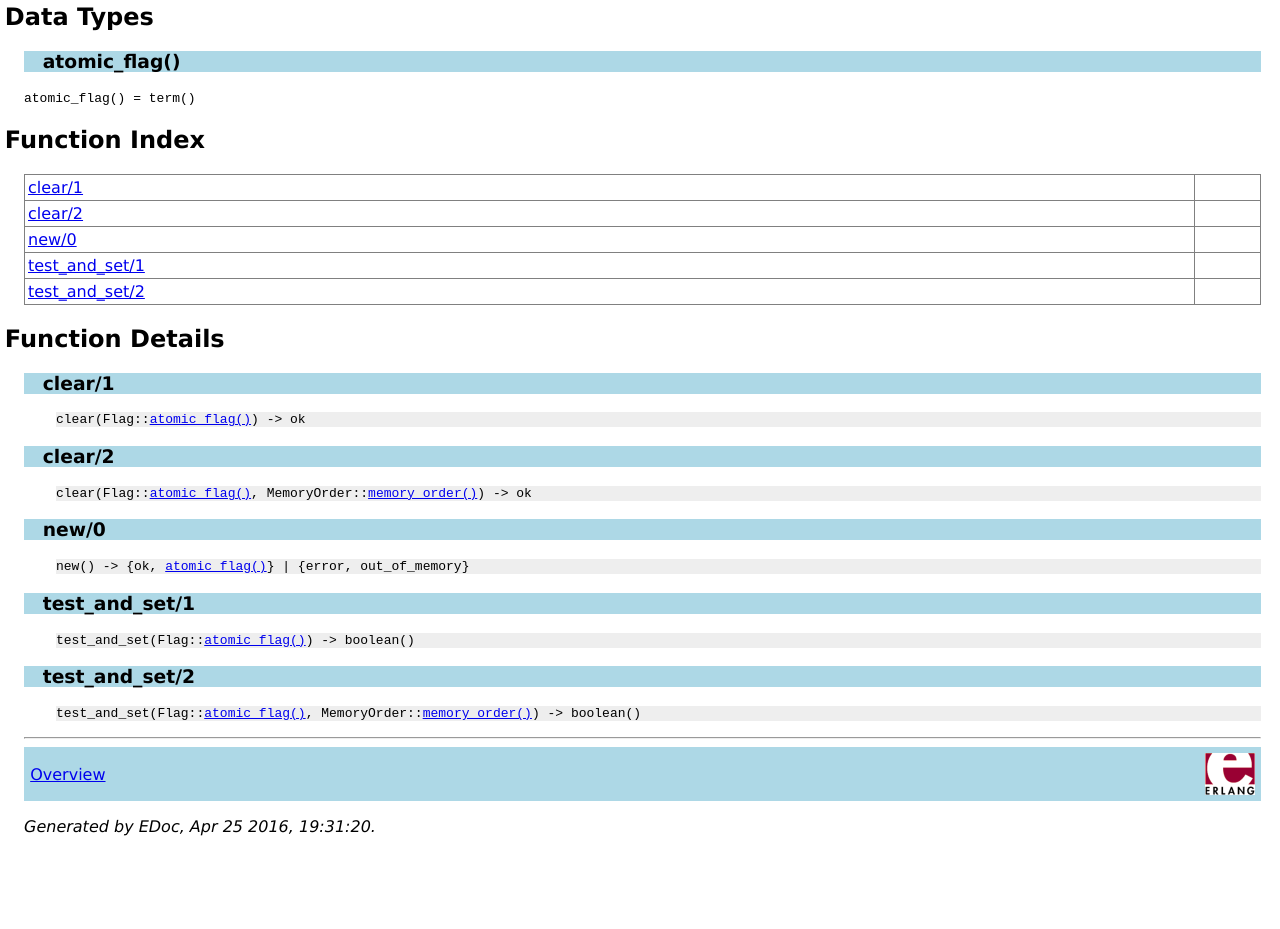
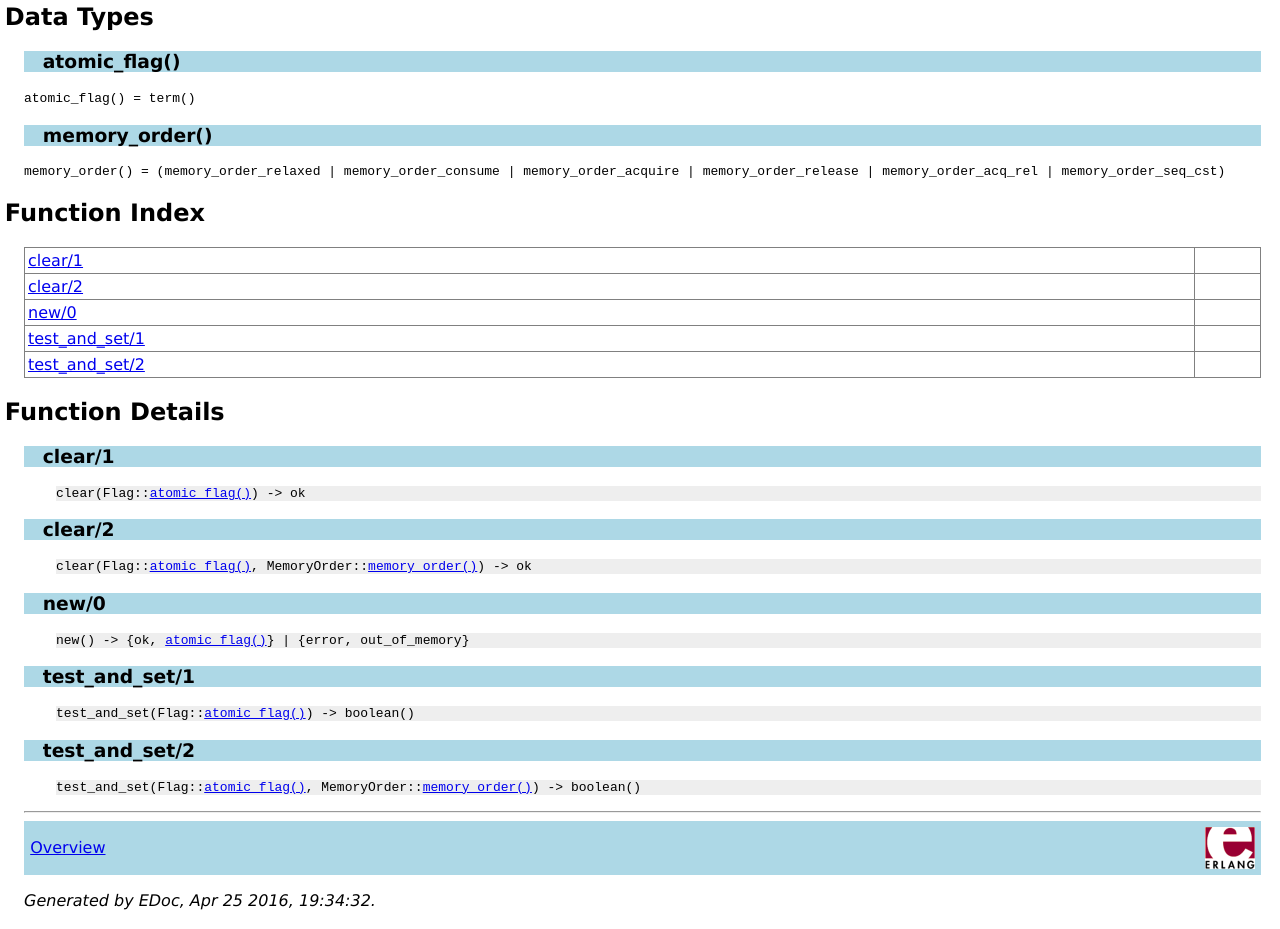
Before and after one commit to g-andrade/vegrandis, a plain HTML site: page doc/vegrandis_flag.html in a window 1280 px wide. Shown: the part 238-1167 px from the top of the page. Before the commit the page ends 1094 px from the top, so only its background shows below. Drawn offline with Linux system fonts and the light colour scheme.

Commit message:
Include shared types description in modules documentation

```diff
--- a/doc/vegrandis_flag.html
+++ b/doc/vegrandis_flag.html
@@ -17,6 +17,10 @@
 
 <h3 class="typedecl"><a name="type-atomic_flag">atomic_flag()</a></h3>
 <p><tt>atomic_flag() = term()</tt></p>
+
+
+<h3 class="typedecl"><a name="type-memory_order">memory_order()</a></h3>
+<p><tt>memory_order() = (memory_order_relaxed | memory_order_consume | memory_order_acquire | memory_order_release | memory_order_acq_rel | memory_order_seq_cst)</tt></p>
 
 
 <h2><a name="index">Function Index</a></h2>
@@ -56,6 +60,6 @@
 <hr>
 
 <div class="navbar"><a name="#navbar_bottom"></a><table width="100%" border="0" cellspacing="0" cellpadding="2" summary="navigation bar"><tr><td><a href="overview-summary.html" target="overviewFrame">Overview</a></td><td><a href="http://www.erlang.org/"><img src="erlang.png" align="right" border="0" alt="erlang logo"></a></td></tr></table></div>
-<p><i>Generated by EDoc, Apr 25 2016, 19:31:20.</i></p>
+<p><i>Generated by EDoc, Apr 25 2016, 19:34:32.</i></p>
 </body>
 </html>
```
Also changed, not shown: doc/overview-summary.html (+1 -1 lines), doc/vegrandis_var.html (+9 -1 lines), 4 other files.
